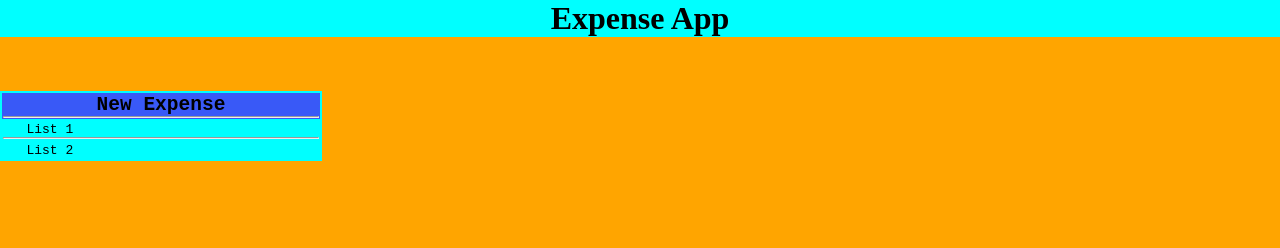
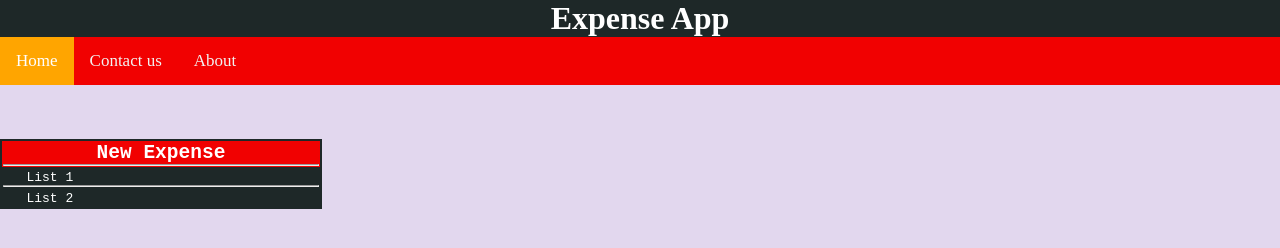
Before and after one commit to adi-25704/HTML-CSS-JS, a plain HTML site: page Index.html in a window 1280 px wide. Drawn offline with Linux system fonts and the light colour scheme.

Commit message:
Added Nav bar

```diff
--- a/Index.html
+++ b/Index.html
@@ -13,6 +13,11 @@
         <h1>Expense App</h1>
     </div>
     </header>
+    <div class="topnav">
+        <a class="active" href="#home">Home</a>
+        <a href="#contact us">Contact us</a>
+        <a href="#about">About</a>
+    </div>
     <br>
     <br>
     <br>
@@ -32,6 +37,5 @@
             </tr>
         </table>
     </main>
-
 </body>
 </html>
--- a/index.css
+++ b/index.css
@@ -2,17 +2,48 @@
     border: 0%; margin: 0%; box-sizing: border-box;
 }
 header{
-    background-color: aqua;
+    background-color: rgb(30, 40, 40);
+    color: white;
 }
 body{
-    background-color: orange;
+    background-color: rgb(226, 215, 238);
 }
 .tr1{
-    background-color:rgb(57, 89, 247);
+    background-color:rgb(241, 1, 1);
 }
 table{
-    border: 1%; border-radius: 2; background-color: aqua;
+    border: 0px;margin: 0px;padding: 0px; background-color: rgb(30, 40, 40);color: white;
 }
 h1{
     text-align: center;font-size:200%;
 }
+button{
+    border: 0px;background-color: darkviolet; color: white;
+}
+/* Add a black background color to the top navigation */
+.topnav {
+    background-color: rgb(241, 1, 1);
+    overflow: hidden;
+  }
+
+  /* Style the links inside the navigation bar */
+  .topnav a {
+    float: left;
+    color: #f2f2f2;
+    text-align: center;
+    padding: 14px 16px;
+    text-decoration: none;
+    font-size: 17px;
+  }
+
+  /* Change the color of links on hover */
+  .topnav a:hover {
+    background-color: rgb(116, 114, 230);
+    color: rgb(0, 0, 0);
+  }
+
+  /* Add a color to the active/current link */
+  .topnav a.active {
+    background-color: orange;
+    color: white;
+  }
```
